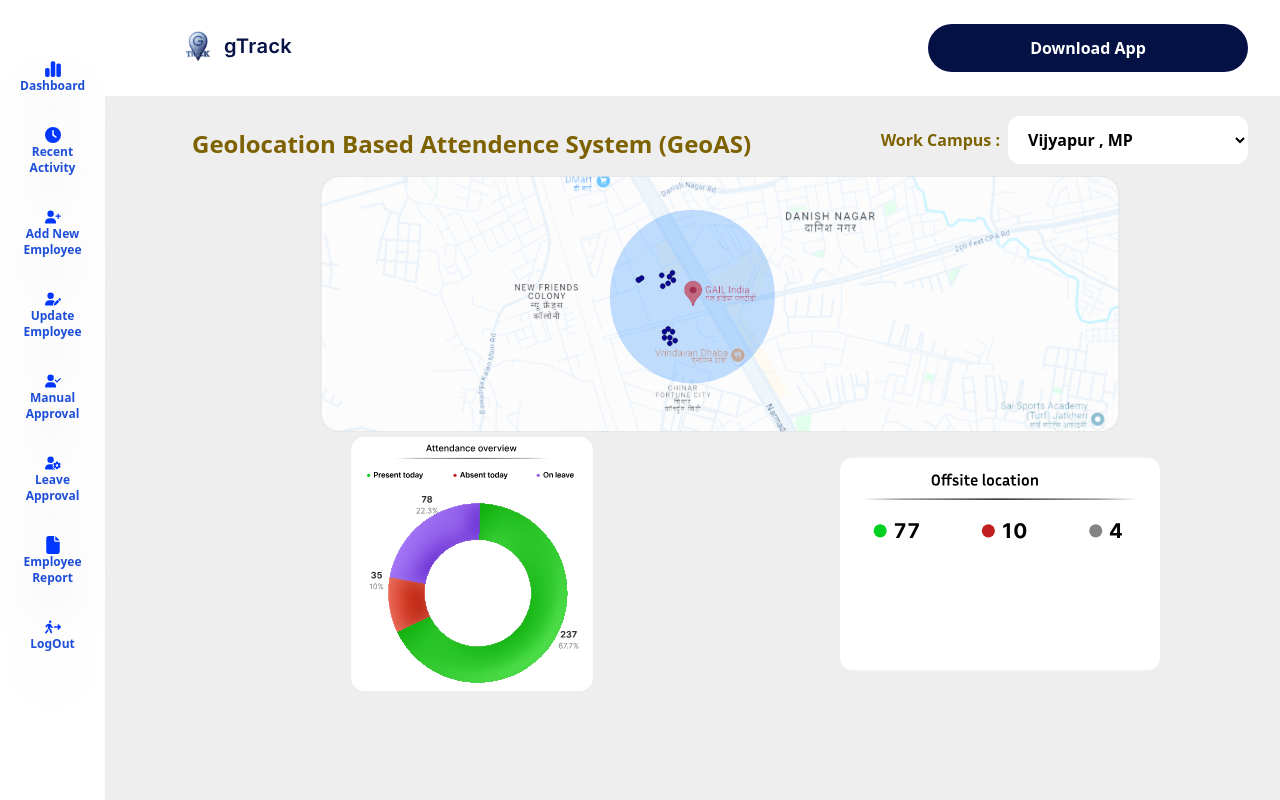
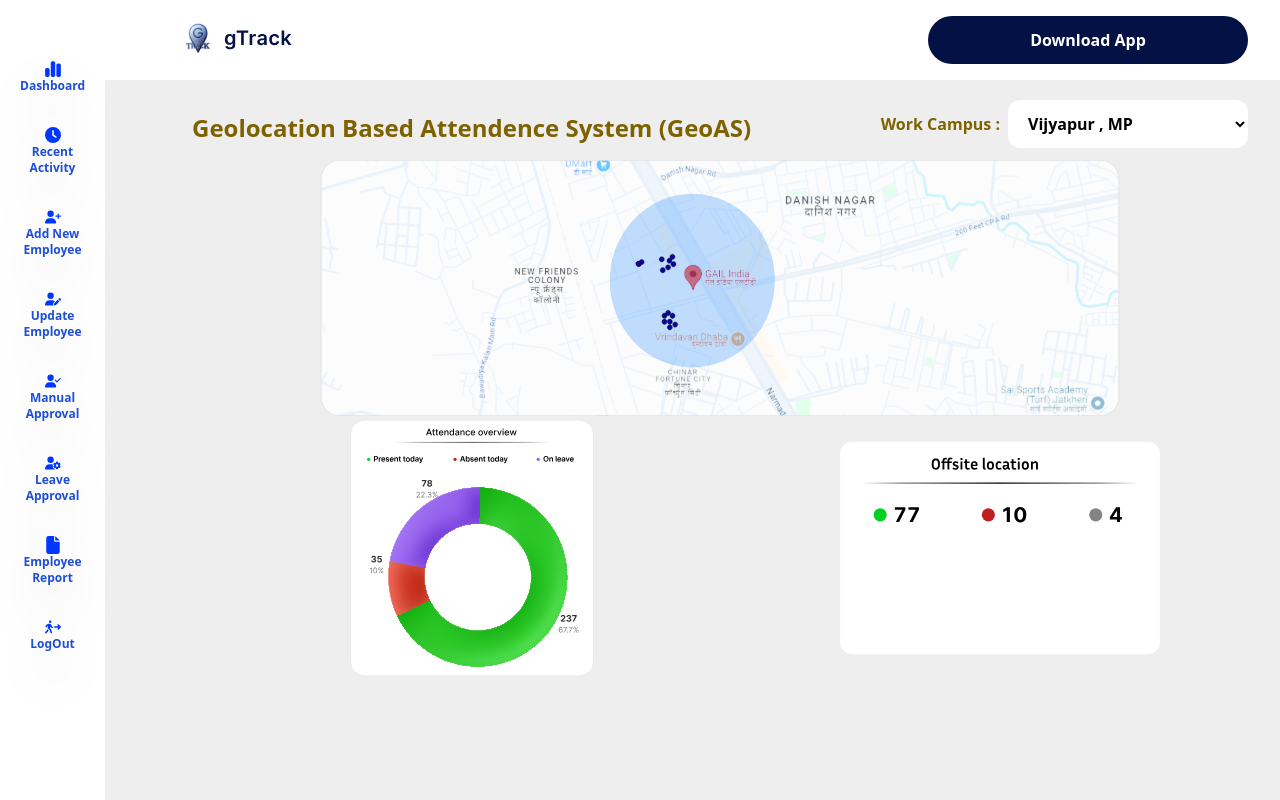
Before and after one commit to udayempire/gail-sih, a React (Vite) app in the folder Admin Frontend/: page / in a window 1280 px wide. Built offline with nearby package versions, Linux system fonts and the light colour scheme.

Commit message:
fixed navbar

```diff
--- a/Admin Frontend/src/Component/Navbar.jsx
+++ b/Admin Frontend/src/Component/Navbar.jsx
@@ -1,7 +1,7 @@
 import { Button } from "./Button"
 export function Navbar(){
     return <div>
-        <div className="p-2 px-8 w-screen bg-white flex justify-between z-50 h-18">
+        <div className="p-[-1.25px] px-8 w-screen bg-white flex justify-between z-50 h-18">
             <img src="gtrack-nav.svg" alt="" className="relative left-36" />
             <Button label={"Download App"}/>
 
```
